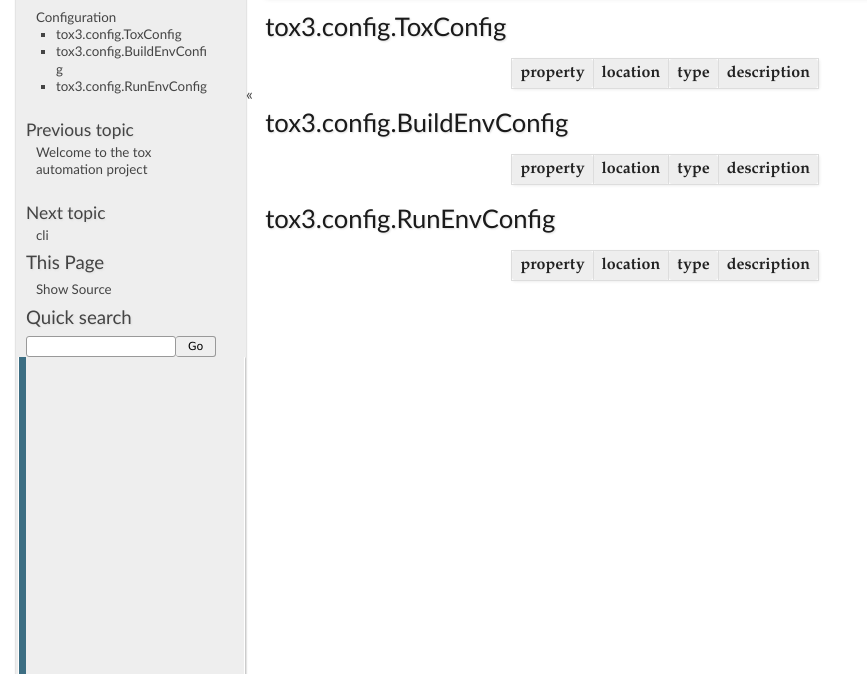
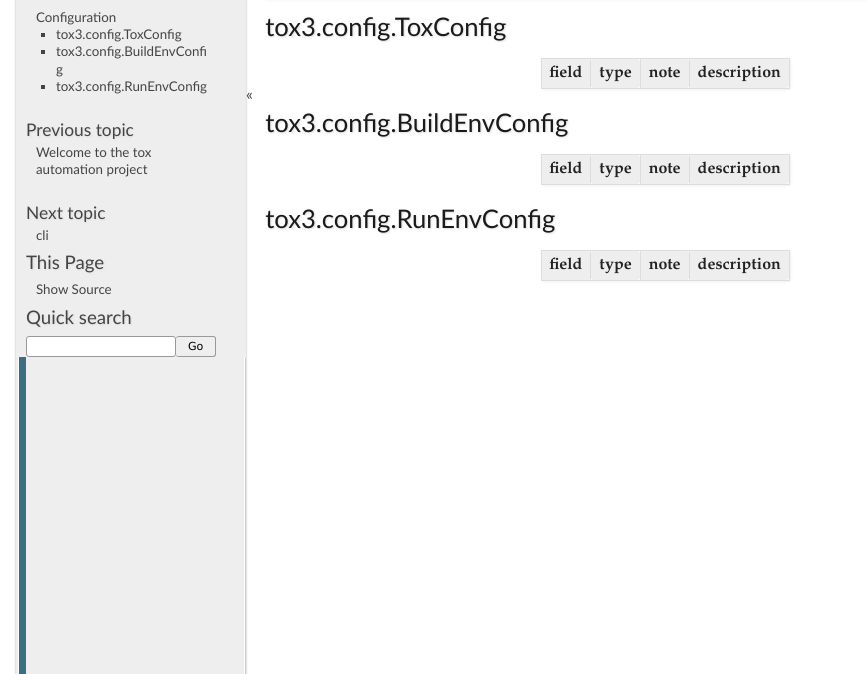
Before and after one commit to gaborbernat/tox3, a Sphinx documentation site: the page built from doc/config.rst, in a window 1280 px wide and 900 px high, cut to the strip 226-900 px from the top of the window. Shown: the whole strip, without its empty margins (0-867 px from the left). Built offline with Sphinx 7.4.7, drawn with Linux system fonts in a browser that asks for light colours; the version number could not be read and is left out; part of the change alters nothing that is shown.

```diff
--- a/doc/conf.py
+++ b/doc/conf.py
@@ -9,6 +9,7 @@ from docutils.statemachine import ViewList
 from pkg_resources import get_distribution
 from sphinx.util import nested_parse_with_titles
 from sphinx.util.docstrings import prepare_docstring
+from sphinx_autodoc_typehints import format_annotation
 
 release = get_distribution('tox3').version
 
@@ -73,12 +74,12 @@ class TableAutoClassDoc(Directive):
 
         t_group += nodes.colspec(colwidth=1)
         t_group += nodes.colspec(colwidth=1)
-        t_group += nodes.colspec(colwidth=2)
+        t_group += nodes.colspec(colwidth=1)
         t_group += nodes.colspec(colwidth=10)
 
         # header
         t_group += nodes.thead('', nodes.row('', *[nodes.entry('', nodes.line(text=c)) for c in
-                                                   ["property", "location", "type", "description"]]))
+                                                   ["field", "type", "note", "description"]]))
 
         # rows
         t_body = nodes.tbody()
@@ -87,15 +88,22 @@ class TableAutoClassDoc(Directive):
             location = next((i for i in doc_l if i.startswith(':note:')), '')[len(':note:'):]
             doc_stripped = '\n'.join(i for i in doc_l if not i.startswith(':note:'))
 
-            vl = ViewList(prepare_docstring(doc_stripped))
-            node = nodes.container()
-            nested_parse_with_titles(self.state, vl, node)
+            doc_stripped_view = ViewList(prepare_docstring(doc_stripped))
+            doc_stripped_node = nodes.container()
+            nested_parse_with_titles(self.state, doc_stripped_view, doc_stripped_node)
 
+            return_type_view = ViewList(prepare_docstring(format_annotation(return_type)))
+            return_type_node = nodes.container()
+            nested_parse_with_titles(self.state, return_type_view, return_type_node)
+
+            name_node = nodes.reference('',
+                                        nodes.Text(name, name),
+                                        refid='{}.{}'.format(self.arguments[0], name))
             t_body += nodes.row(name,
                                 nodes.entry('', nodes.literal(text=name)),
+                                nodes.entry('', return_type_node),
                                 nodes.entry('', nodes.literal(text=location)),
-                                nodes.entry('', nodes.literal(text=return_type)),
-                                nodes.entry('', node))
+                                nodes.entry('', doc_stripped_node))
 
         t_group += t_body
         table += t_group
```
